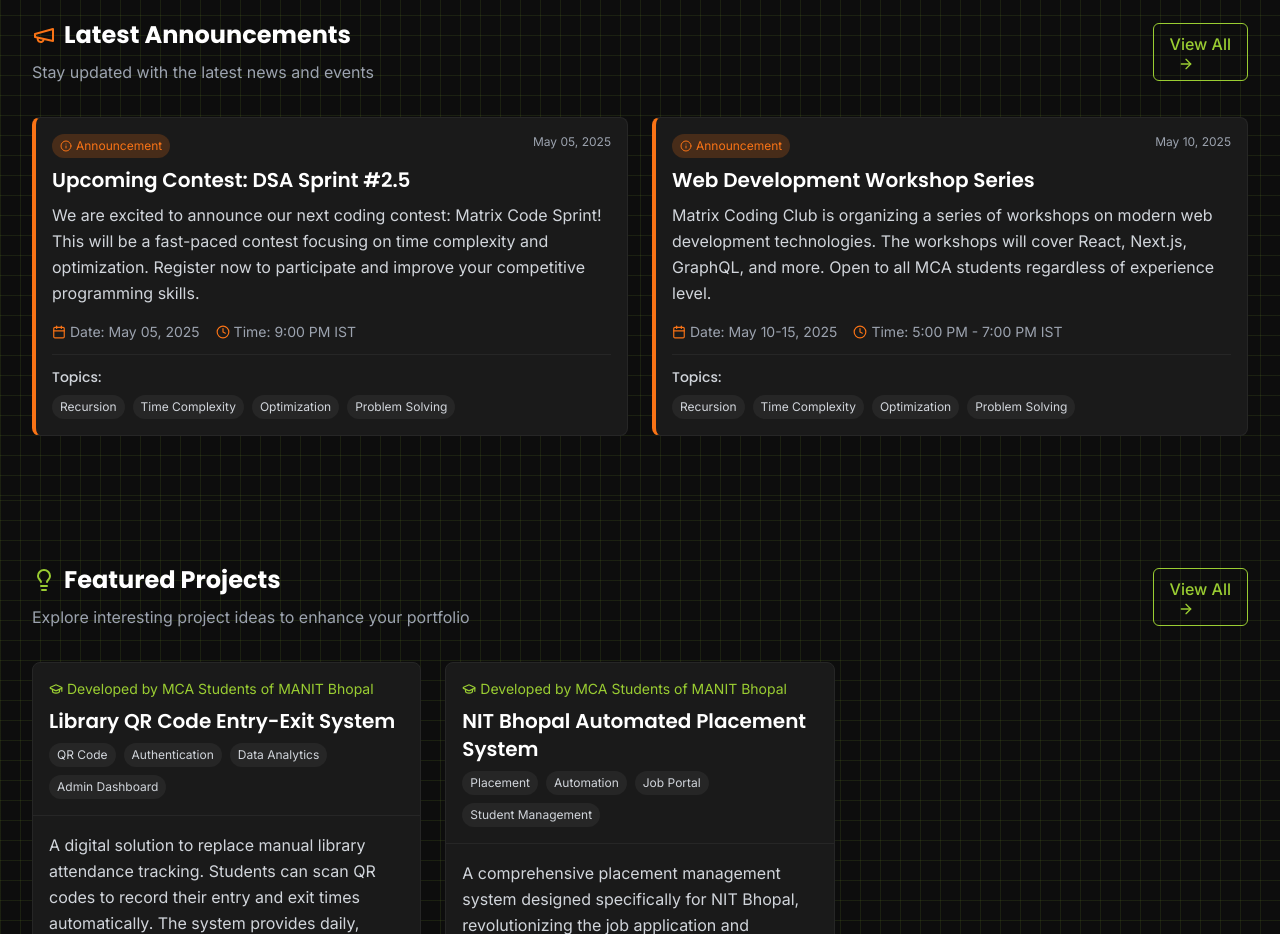
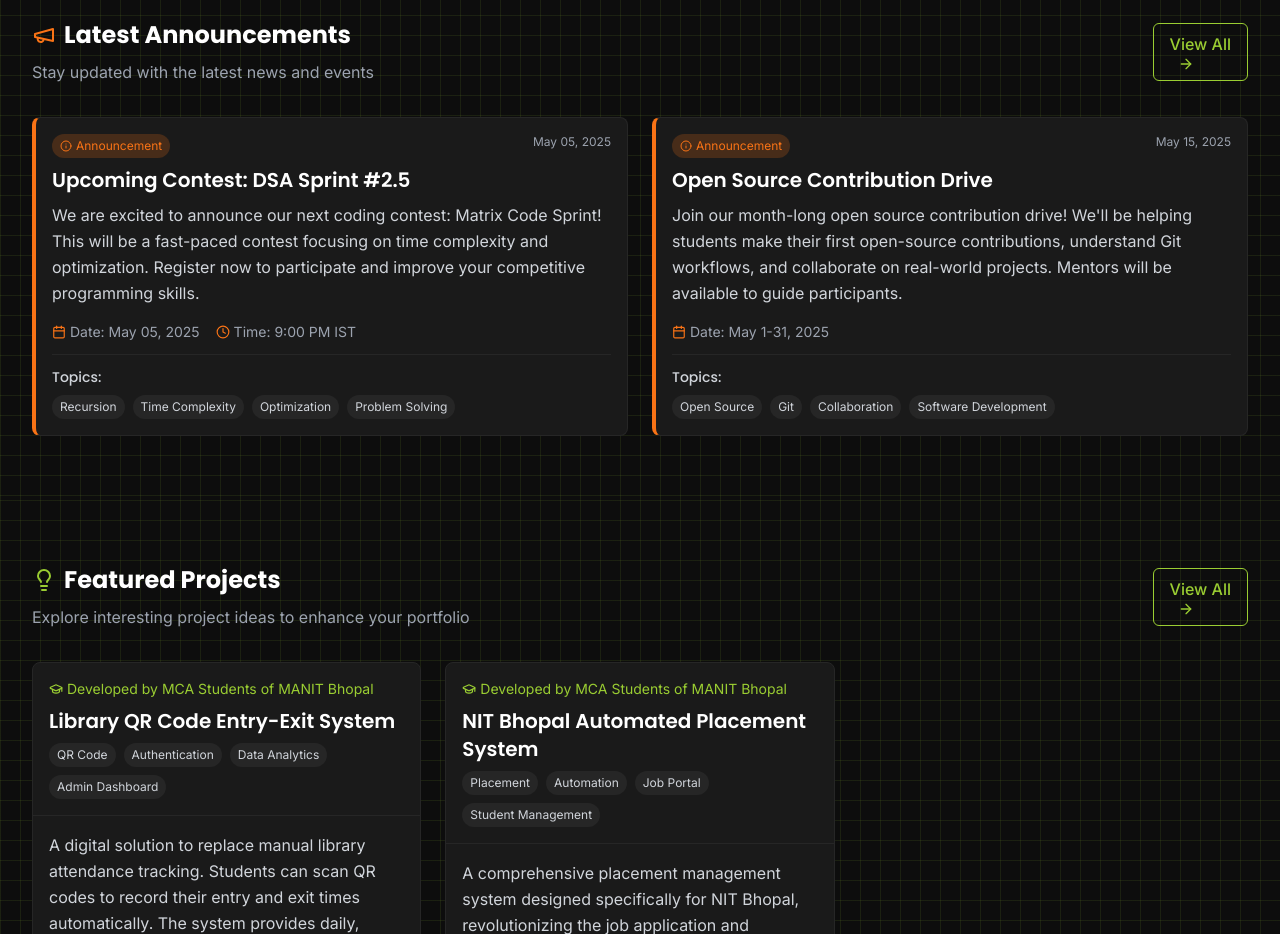
Before and after one commit to Sachinrodies/MATRIX-coding-club-MANIT, a React (Vite) app: page / in a window 1280 px wide. Shown: the part 1320-2254 px from the top of the page. Built offline with nearby package versions, Linux system fonts and the light colour scheme.

Commit message:
removed web developement work series card

```diff
--- a/src/data/mockAnnouncementData.ts
+++ b/src/data/mockAnnouncementData.ts
@@ -8,15 +8,6 @@ export const mockAnnouncements: Announcement[] = [
     createdAt: 'May 05, 2025',
     contestDate: 'May 05, 2025',
     contestTime: '9:00 PM IST',
-    topics: ['Recursion', 'Time Complexity', 'Optimization', 'Problem Solving']
-  },
-  {
-    id: 'announcement-2',
-    title: 'Web Development Workshop Series',
-    content: 'Matrix Coding Club is organizing a series of workshops on modern web development technologies. The workshops will cover React, Next.js, GraphQL, and more. Open to all MCA students regardless of experience level.',
-    createdAt: 'May 10, 2025',
-    contestDate: 'May 10-15, 2025',
-    contestTime: '5:00 PM - 7:00 PM IST',
     topics: ['Recursion', 'Time Complexity', 'Optimization', 'Problem Solving']
   },
   {
```
